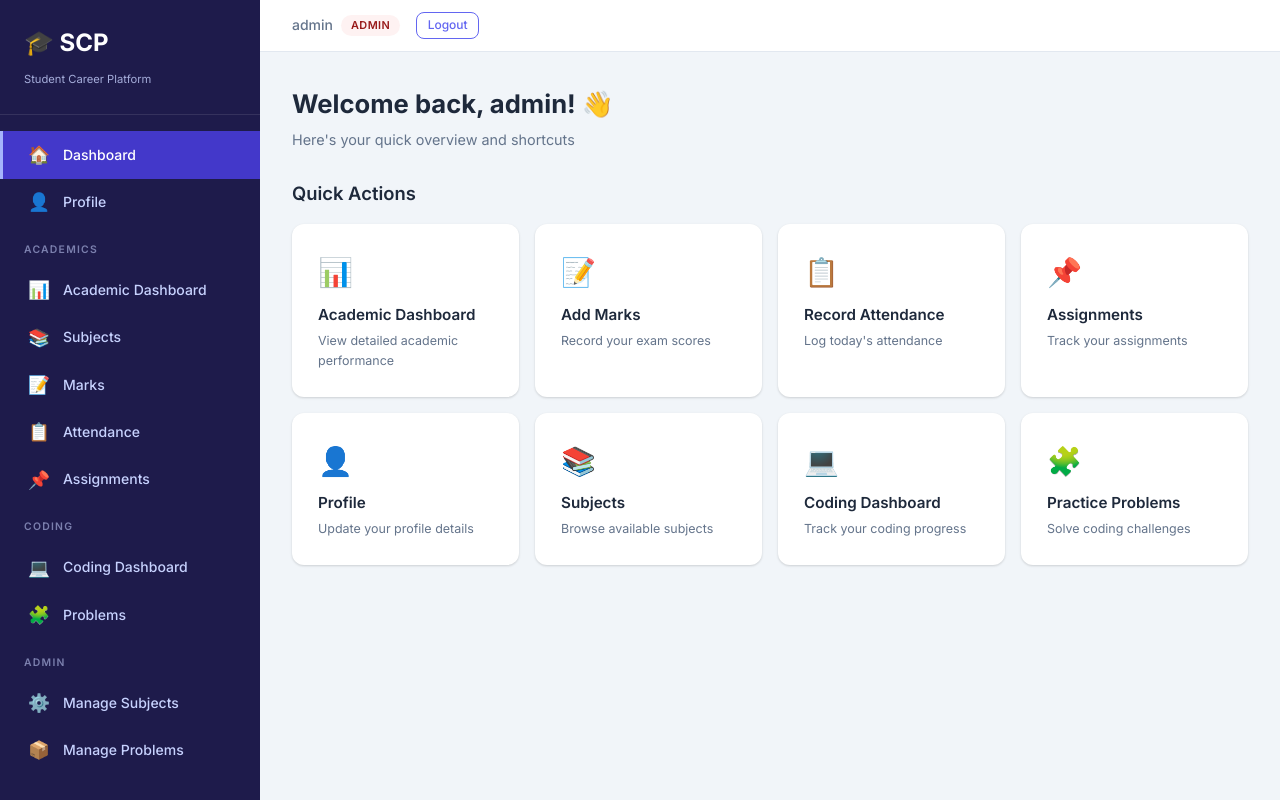
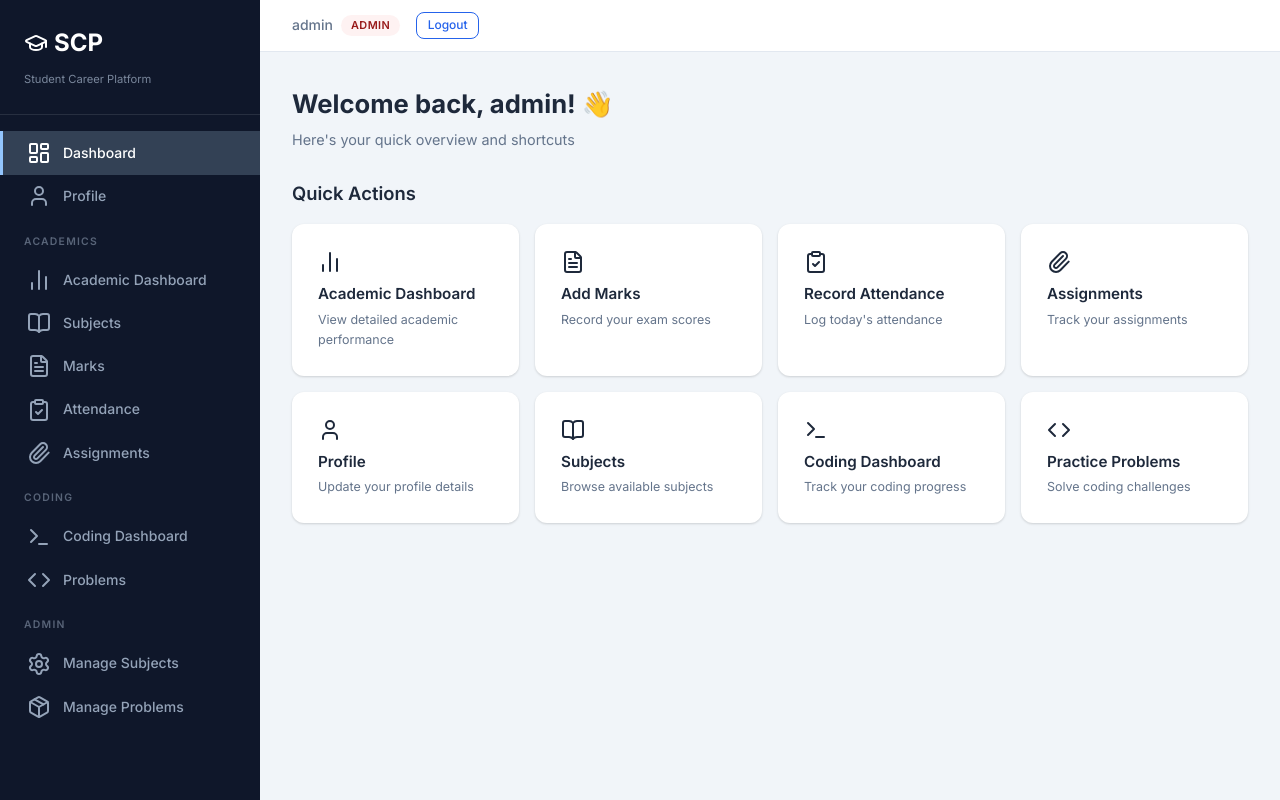
Before and after one commit to yash-cloud21/Mini-Project, a Flask app: page /dashboard in a window 1280 px wide. Run offline with Flask 3, Linux system fonts and the light colour scheme; a user stored in the database is signed in; data that the repository does not hold is empty.

Commit message:
UI Polish: Swapped emojis for professional Lucide icons and updated color palette

```diff
--- a/static/css/style.css
+++ b/static/css/style.css
@@ -13,11 +13,11 @@
 }
 
 :root {
-    /* Brand palette */
-    --primary:       #6366f1;
-    --primary-dark:  #4f46e5;
-    --primary-light: #a5b4fc;
-    --primary-bg:    #eef2ff;
+    /* Brand palette (Professional Blue) */
+    --primary:       #2563eb;
+    --primary-dark:  #1d4ed8;
+    --primary-light: #93c5fd;
+    --primary-bg:    #eff6ff;
 
     /* Surfaces */
     --surface:     #ffffff;
@@ -42,12 +42,12 @@
     --info:       #3b82f6;
     --info-bg:    #eff6ff;
 
-    /* Sidebar */
-    --sidebar-bg:          #1e1b4b;
-    --sidebar-hover:       #312e81;
-    --sidebar-active:      #4338ca;
-    --sidebar-text:        #c7d2fe;
-    --sidebar-text-bright: #e0e7ff;
+    /* Sidebar (Professional Slate/Navy) */
+    --sidebar-bg:          #0f172a;
+    --sidebar-hover:       #1e293b;
+    --sidebar-active:      #334155;
+    --sidebar-text:        #94a3b8;
+    --sidebar-text-bright: #f8fafc;
     --sidebar-width:       260px;
 
     /* Border radius */
@@ -216,7 +216,7 @@ a { color: var(--primary); }
 
 .auth-layout {
     min-height: 100vh;
-    background: linear-gradient(135deg, #4f46e5 0%, #7c3aed 50%, #a855f7 100%);
+    background: linear-gradient(135deg, #1e293b 0%, #0f172a 100%);
 }
 
 .auth-nav {
--- a/templates/base.html
+++ b/templates/base.html
@@ -16,7 +16,7 @@
         <!-- ==================== Sidebar ==================== -->
         <aside class="sidebar" id="sidebar">
             <div class="sidebar-header">
-                <h2>🎓 SCP</h2>
+                <h2 style="display: flex; align-items: center; gap: 6px;"><i data-lucide="graduation-cap"></i> SCP</h2>
                 <span>Student Career Platform</span>
             </div>
             <nav class="sidebar-nav">
@@ -113,6 +113,12 @@
     </div>
 
     <script src="{{ url_for('static', filename='js/main.js') }}"></script>
+    <script src="https://unpkg.com/lucide@latest"></script>
+    <script>
+      document.addEventListener("DOMContentLoaded", function(event) {
+          lucide.createIcons();
+      });
+    </script>
     {% block extra_js %}{% endblock %}
 </body>
 </html>
--- a/templates/dashboard.html
+++ b/templates/dashboard.html
@@ -37,42 +37,42 @@
 <h2 style="margin-bottom: 1rem; font-size: 1.15rem; font-weight: 600;">Quick Actions</h2>
 <div class="action-grid">
     <a href="{{ url_for('academics.dashboard') }}" class="action-card">
-        <span class="action-icon">📊</span>
+        <i data-lucide="bar-chart-2" class="action-icon"></i>
         <h3>Academic Dashboard</h3>
         <p>View detailed academic performance</p>
     </a>
     <a href="{{ url_for('academics.add_marks') }}" class="action-card">
-        <span class="action-icon">📝</span>
+        <i data-lucide="file-text" class="action-icon"></i>
         <h3>Add Marks</h3>
         <p>Record your exam scores</p>
     </a>
     <a href="{{ url_for('academics.record_attendance') }}" class="action-card">
-        <span class="action-icon">📋</span>
+        <i data-lucide="clipboard-check" class="action-icon"></i>
         <h3>Record Attendance</h3>
         <p>Log today's attendance</p>
     </a>
     <a href="{{ url_for('academics.assignments') }}" class="action-card">
-        <span class="action-icon">📌</span>
+        <i data-lucide="paperclip" class="action-icon"></i>
         <h3>Assignments</h3>
         <p>Track your assignments</p>
     </a>
     <a href="{{ url_for('auth.profile') }}" class="action-card">
-        <span class="action-icon">👤</span>
+        <i data-lucide="user" class="action-icon"></i>
         <h3>Profile</h3>
         <p>Update your profile details</p>
     </a>
     <a href="{{ url_for('academics.subjects') }}" class="action-card">
-        <span class="action-icon">📚</span>
+        <i data-lucide="book-open" class="action-icon"></i>
         <h3>Subjects</h3>
         <p>Browse available subjects</p>
     </a>
     <a href="{{ url_for('coding.dashboard') }}" class="action-card">
-        <span class="action-icon">💻</span>
+        <i data-lucide="terminal" class="action-icon"></i>
         <h3>Coding Dashboard</h3>
         <p>Track your coding progress</p>
     </a>
     <a href="{{ url_for('coding.problems') }}" class="action-card">
-        <span class="action-icon">🧩</span>
+        <i data-lucide="code" class="action-icon"></i>
         <h3>Practice Problems</h3>
         <p>Solve coding challenges</p>
     </a>
```
Also changed, not shown: other parts of templates/base.html (+12 -12 lines).
